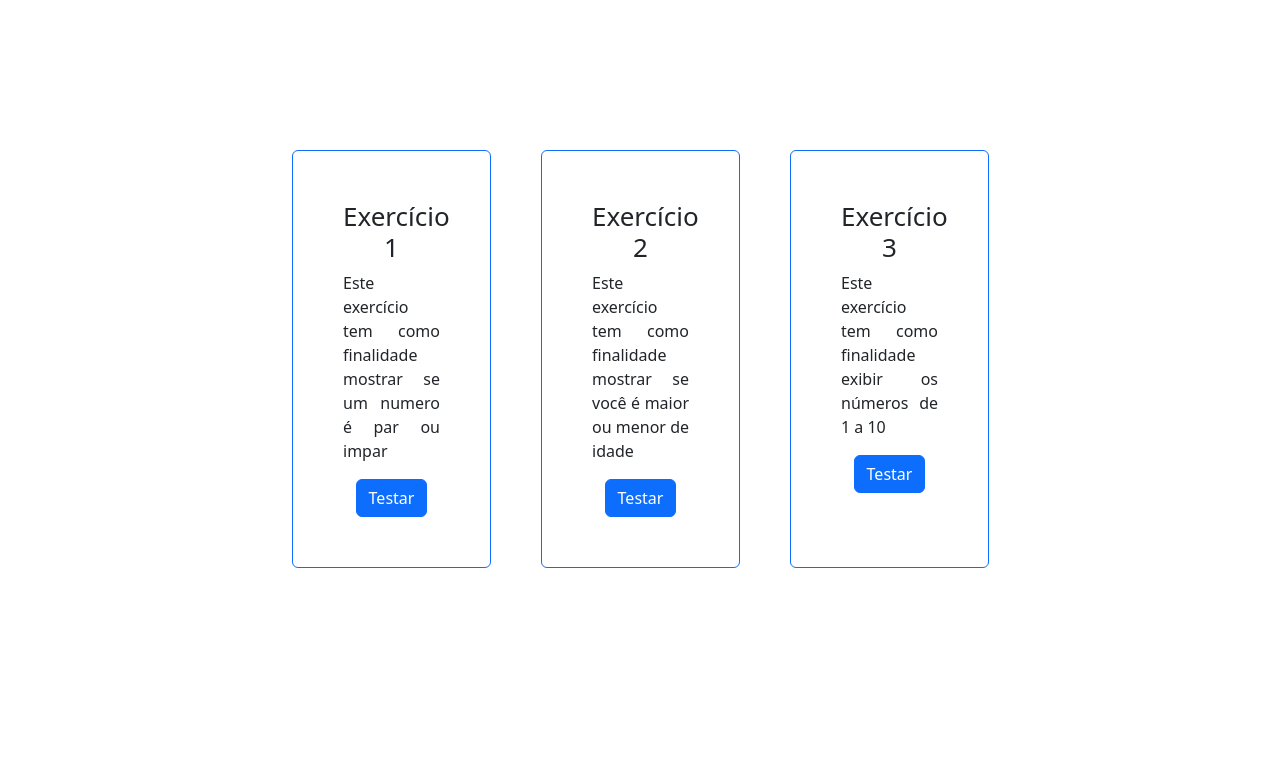
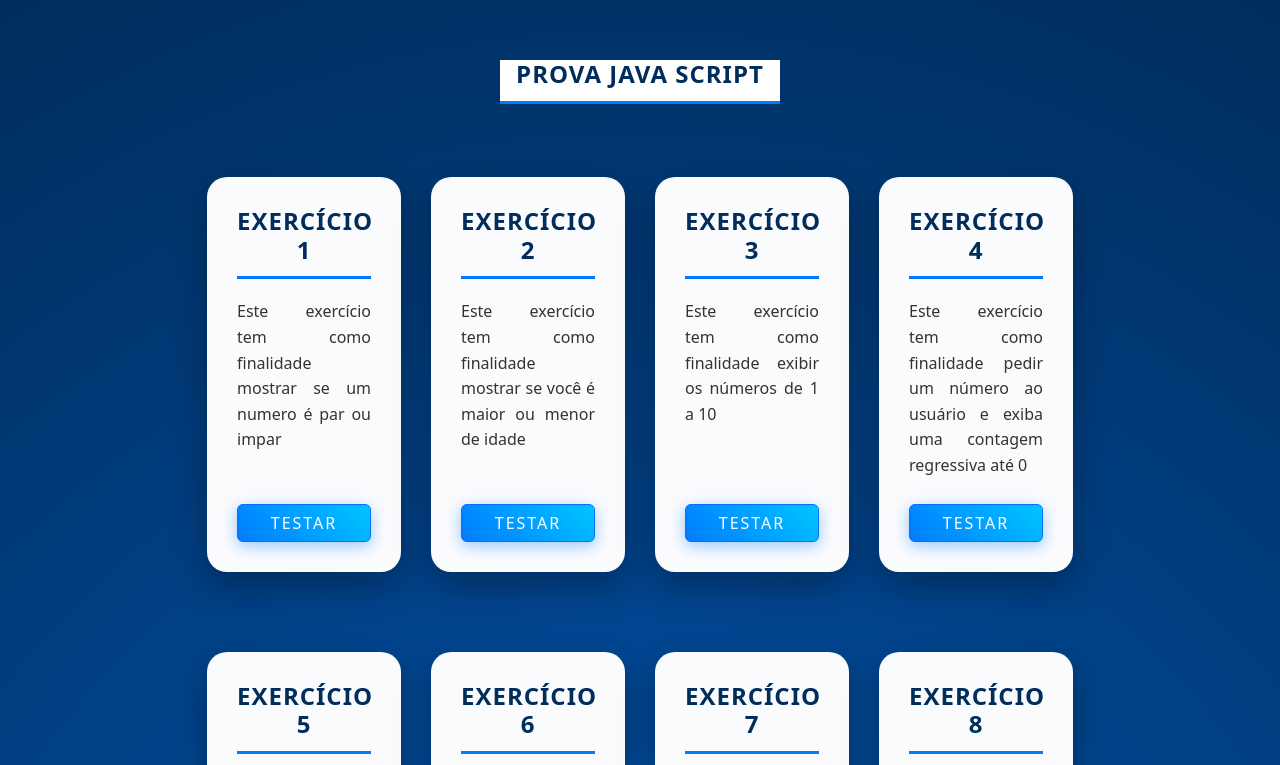
Before and after one commit to SamirNour1103/IW-2, a plain HTML site: page prova-js/index.html in a window 1280 px wide. Shown: the top 765 px of the page. Drawn offline with Linux system fonts and the light colour scheme.

Commit message:
Add files via upload

```diff
--- a/prova-js/index.html
+++ b/prova-js/index.html
@@ -1,15 +1,19 @@
 <!DOCTYPE html>
-<html lang="en">
+<html lang="pt-br">
 
 <head>
     <meta charset="UTF-8">
     <meta name="viewport" content="width=device-width, initial-scale=1.0">
-    <title>Document</title>
+    <title>Atividade JS</title>
     <link rel="stylesheet" href="style.css">
     <link rel="stylesheet" href="bootstrap-5.3.8-dist/css/bootstrap.css">
 </head>
 
 <body>
+    <div class="titulo1">
+         <h1 class="titulo">Prova Java Script</h1>
+    </div>
+
 
     <div class="container text-center">
         <div class="row">
@@ -71,10 +75,6 @@
                     }
                 </script>
             </div>
-        </div>
-    </div>
-    <div class="container text-center">
-        <div class="row">
             <div class="col-md-3 border border-primary rounded">
 
                 <div>
@@ -96,6 +96,10 @@
                     }
                 </script>
             </div>
+        </div>
+    </div>
+    <div class="container text-center">
+        <div class="row">
             <div class="col-md-3 border border-primary rounded">
 
                 <div>
@@ -139,10 +143,6 @@
                     }
                 </script>
             </div>
-        </div>
-    </div>
-    <div class="container text-center">
-        <div class="row">
             <div class="col-md-3 border border-primary rounded">
 
                 <div>
@@ -211,6 +211,10 @@
                     }
                 </script>
             </div>
+        </div>
+    </div>
+    <div class="container text-center">
+        <div class="row">
             <div class="col-md-3 border border-primary rounded">
 
                 <div>
@@ -241,10 +245,6 @@
                     }
                 </script>
             </div>
-        </div>
-    </div>
-    <div class="container text-center">
-        <div class="row">
             <div class="col-md-3 border border-primary rounded">
 
                 <div>
--- a/prova-js/style.css
+++ b/prova-js/style.css
@@ -1,7 +1,156 @@
-.meutexto{
-    text-align: justify;
+
+
+body {
+    background-color: #0056b3; /* Fundo azul */
+    background-image: radial-gradient(circle at center, #0056b3 0%, #002d5c 100%);
+    min-height: 100vh;
+    padding: 60px 0;
+    font-family: 'Segoe UI', Roboto, Helvetica, Arial, sans-serif;
+    margin: 0;
+    color: #fff;
 }
 
-.meutitulo{
-    font-size: 26px;
+.container {
+    max-width: 1300px;
+    margin: 0 auto 40px auto;
+    padding: 0 20px;
 }
+
+
+.row {
+    display: flex;
+    flex-wrap: wrap;
+    justify-content: center;
+    margin-right: -15px;
+    margin-left: -15px;
+}
+
+.col-md-3.border.border-primary.rounded {
+    background-color: rgba(255, 255, 255, 0.98);
+    border: none !important;
+    border-radius: 20px !important;
+    padding: 30px;
+    margin: 15px;
+    box-shadow: 0 15px 35px rgba(0, 0, 0, 0.3);
+    transition: all 0.4s cubic-bezier(0.175, 0.885, 0.32, 1.275);
+    display: flex;
+    flex-direction: column;
+    justify-content: space-between;
+    min-height: 350px;
+
+
+    flex: 0 0 calc(25% - 30px);
+    max-width: calc(25% - 30px);
+    position: relative;
+    overflow: hidden;
+}
+
+
+.col-md-3.border.border-primary.rounded:hover {
+    transform: translateY(-15px);
+    box-shadow: 0 25px 50px rgba(0, 0, 0, 0.4);
+}
+
+.meutitulo {
+    font-size: 24px;
+    font-weight: 800;
+    color: #002d5c;
+    margin-bottom: 20px;
+    border-bottom: 3px solid #007bff;
+    padding-bottom: 12px;
+    text-transform: uppercase;
+    letter-spacing: 1px;
+}
+
+.titulo {
+    display: flex;
+    justify-content: center;
+    background-color: white;
+    font-size: 24px;
+    font-weight: 800;
+    color: #002d5c;
+    border-bottom: 3px solid #007bff;
+    padding-bottom: 12px;
+    text-transform: uppercase;
+    letter-spacing: 1px;
+    width: 280px;
+}
+
+.titulo1 {
+    display: flex;
+    justify-content: center;
+}
+
+.meutexto {
+    text-align: justify;
+    font-size: 16px;
+    color: #333;
+    line-height: 1.6;
+    margin-bottom: 25px;
+}
+
+
+.btn-primary {
+    background: linear-gradient(45deg, #007bff, #00c6ff);
+    border: none;
+    border-radius: 12px;
+    padding: 14px 24px;
+    font-weight: 700;
+    color: white;
+    text-transform: uppercase;
+    letter-spacing: 2px;
+    font-size: 14px;
+    cursor: pointer;
+    transition: all 0.3s ease;
+    width: 100%;
+    margin-top: auto;
+    box-shadow: 0 4px 15px rgba(0, 123, 255, 0.4);
+    position: relative;
+    z-index: 1;
+    outline: none;
+}
+
+
+.btn-primary:hover {
+    background: linear-gradient(45deg, #0056b3, #007bff);
+    transform: scale(1.05);
+    box-shadow: 0 8px 25px rgba(0, 123, 255, 0.6);
+    letter-spacing: 3px;
+}
+
+
+.btn-primary:active {
+    transform: scale(0.95);
+    box-shadow: 0 2px 10px rgba(0, 123, 255, 0.4);
+}
+
+
+.btn-primary::after {
+    content: '';
+    position: absolute;
+    top: 0;
+    left: -100%;
+    width: 100%;
+    height: 100%;
+    background: linear-gradient(90deg, transparent, rgba(255, 255, 255, 0.2), transparent);
+    transition: 0.5s;
+}
+
+.btn-primary:hover::after {
+    left: 100%;
+}
+
+
+@media (max-width: 1100px) {
+    .col-md-3.border.border-primary.rounded {
+        flex: 0 0 calc(50% - 30px);
+        max-width: calc(50% - 20px);
+    }
+}
+
+@media (max-width: 600px) {
+    .col-md-3.border.border-primary.rounded {
+        flex: 0 0 calc(100% - 30px);
+        max-width: calc(100% - 30px);
+    }
+}
```
Also changed, not shown: prova-js/funçõesextras/exercicios.js (added, +61 -0 lines), prova-js/funçõesextras/indexfuncoesextras.html (added, +12 -0 lines), prova-js/bootstrap-5.3.8-dist/css/bootstrap.css.
